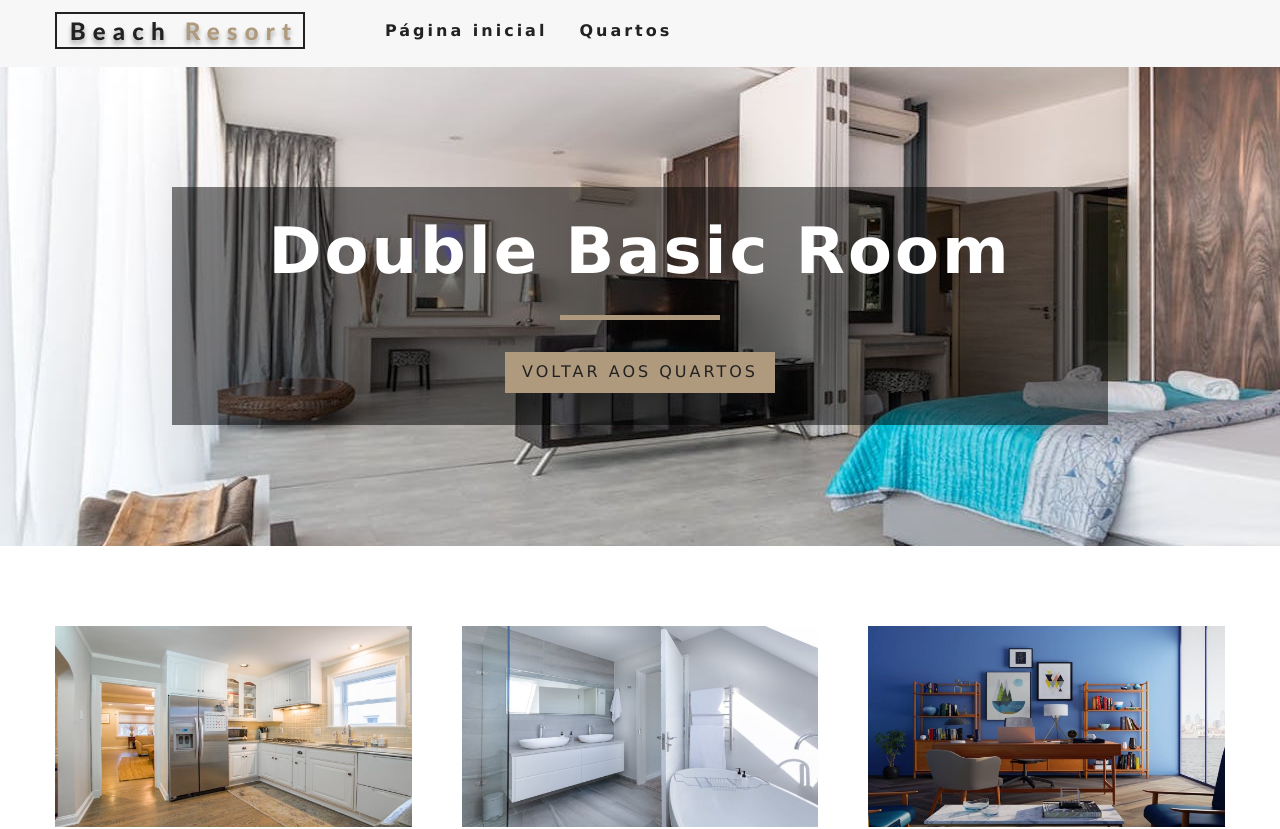
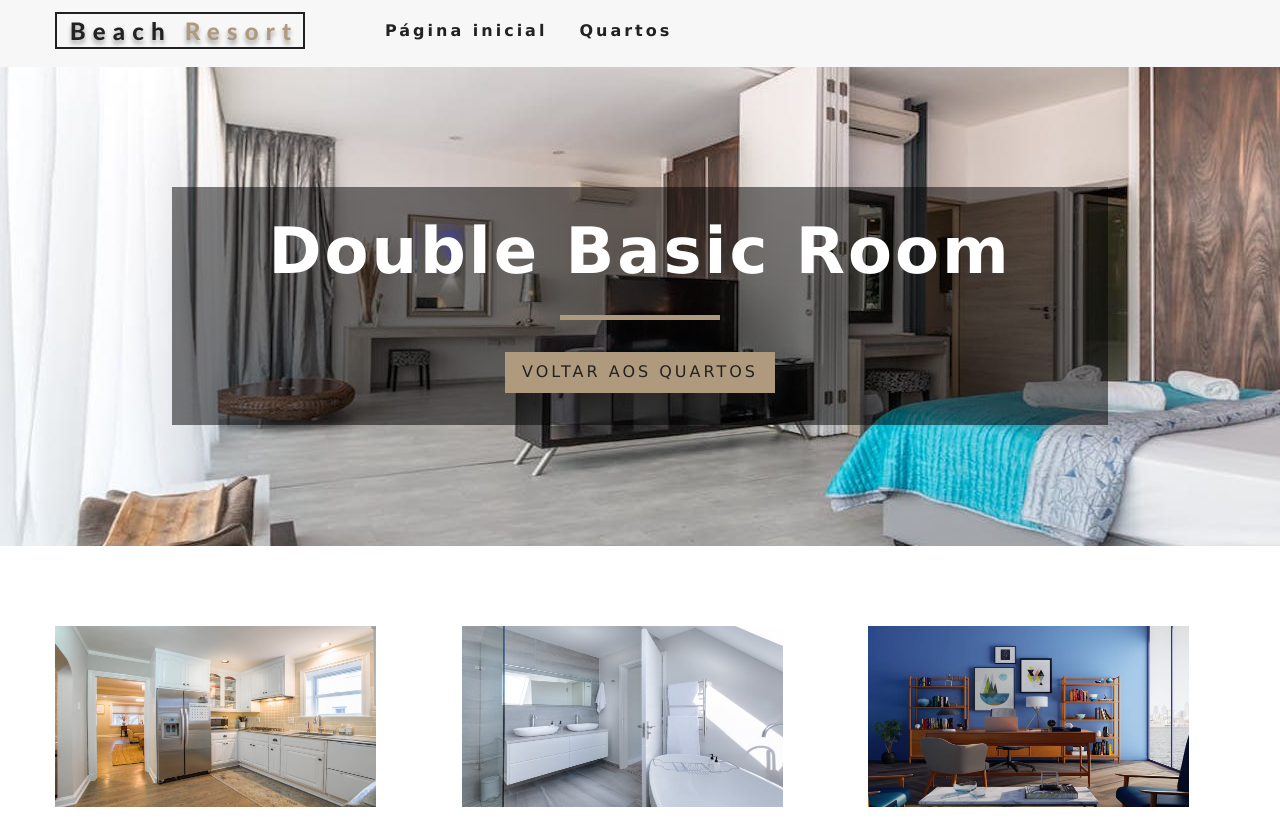
Before and after one commit to BrunoFaria93/hotelProject, a React (Create React App) app: page /rooms/double-basic in a window 1280 px wide. Shown: the top 829 px of the page. Built offline with nearby package versions, Linux system fonts and the light colour scheme.

Commit message:
fix: single room had a problem on a overflow, when we changed the page the page used to startnot on the top of it, with useLocation now the page starts where it should start

```diff
--- a/src/App.css
+++ b/src/App.css
@@ -370,10 +370,16 @@ h6 {
 /* end of room  */
 /* single room*/
 
+.singleRoomOverflow{
+  overflow-x: hidden;
+}
 .single-room {
   padding: 5rem 0 0 0;
+
 }
 .single-room-images {
+  overflow-x: hidden;
+
   width: 80vw;
   margin: 0 auto;
   display: grid;
@@ -382,7 +388,7 @@ h6 {
   grid-column-gap: 50px;
 }
 .single-room-images img {
-  width: 100%;
+  width: 90%;
   display: block;
 }
 .single-room-info {
@@ -425,6 +431,8 @@ h6 {
   grid-template-columns: repeat(auto-fit, minmax(330px, 1fr));
   grid-column-gap: 2rem;
   grid-row-gap: 1rem;
+  width: 100%;
+  overflow: hidden;
 }
 @media screen and (min-width: 992px) {
   .single-room-images,
--- a/src/App.js
+++ b/src/App.js
@@ -4,9 +4,15 @@ import { Rooms } from "./pages/Rooms";
 import { SingleRoom } from "./pages/SingleRoom";
 import { Error } from "./pages/Error";
 import { Navbar } from "./components/Navbar";
-import { Route, Routes } from "react-router-dom";
+import { Route, Routes, useLocation } from "react-router-dom";
+import { useEffect } from "react";
 
 function App() {
+  const location = useLocation();
+
+  useEffect(() => {
+    window.scrollTo(0, 0);
+  }, [location.pathname]);
   return (
     <>
       <Navbar />
--- a/src/pages/SingleRoom.js
+++ b/src/pages/SingleRoom.js
@@ -41,7 +41,7 @@ export const SingleRoom = () => {
   const [mainImg, ...defaultImg] = images;
 
   return (
-    <>
+    <div className="singleRoomOverflow">
       <StyledHero img={mainImg || defaultBcg}>
         <Banner title={`${name} room`}>
           <Link to="/rooms" className="btn-primary">
@@ -81,6 +81,6 @@ export const SingleRoom = () => {
           })}
         </ul>
       </section>
-    </>
+    </div>
   );
 };
```
